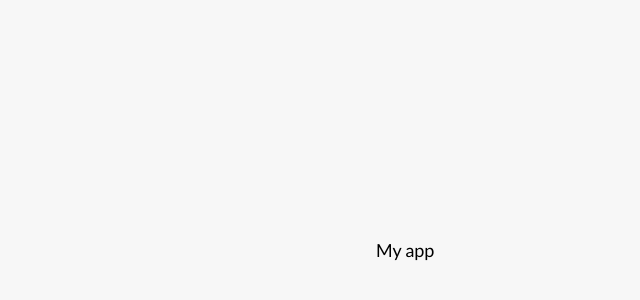
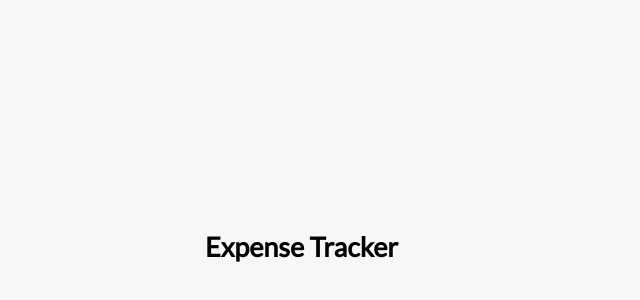
Before and after one commit to DarkoPG27/expense-tracker, a Vue app: page / in a window 1280 px wide. Shown: the part 150-450 px from the top of the page, without its empty margins (235-875 px from the left). Built offline with nearby package versions, Linux system fonts and the light colour scheme; the HTML template or start-up script is replaced by a standard one.

Commit message:
added header

```diff
--- a/src/App.vue
+++ b/src/App.vue
@@ -1 +1,8 @@
-<template>My app</template>
+<script setup>
+import Header from "./components/Header.vue";
+</script>
+
+<template>
+  <Header />
+  <div class="container"></div>
+</template>
--- a/src/components/Header.vue
+++ b/src/components/Header.vue
@@ -0,0 +1,3 @@
+<template>
+  <h2>Expense Tracker</h2>
+</template>
```
